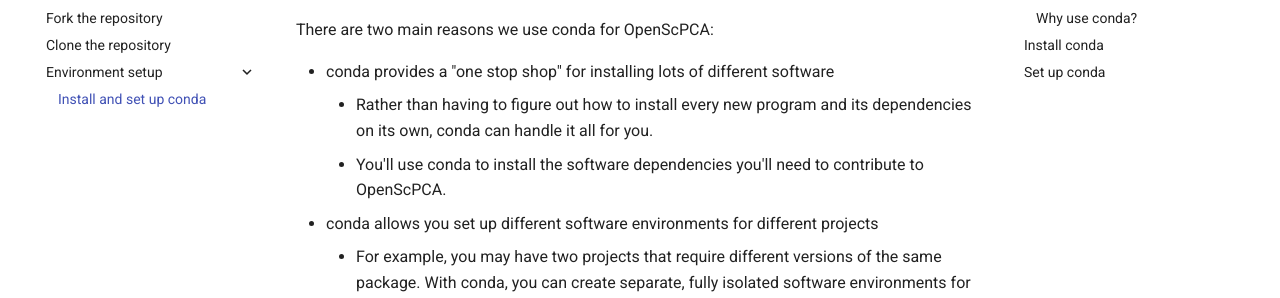
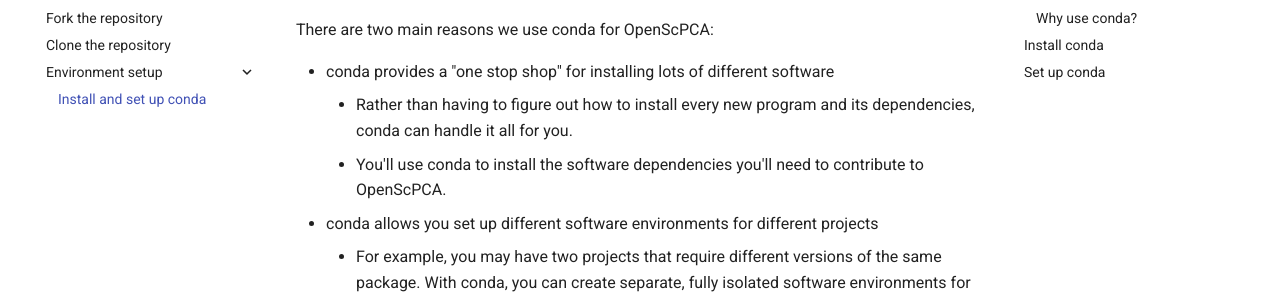
Before and after one commit to AlexsLemonade/OpenScPCA-analysis, an MkDocs documentation site: the page built from docs/technical-setup/environment-setup/setup-conda.md, in a window 1280 px wide and 900 px high, scrolled down 344 px. Shown: the part 165-463 px from the top of the window. Built offline with MkDocs 1.6.1 and Material for MkDocs 9.7.7, drawn with Linux system fonts in a browser that asks for light colours.

Commit message:
Update docs/technical-setup/environment-setup/setup-conda.md
Co-authored-by: Joshua Shapiro <josh.shapiro@ccdatalab.org>

```diff
--- a/docs/technical-setup/environment-setup/setup-conda.md
+++ b/docs/technical-setup/environment-setup/setup-conda.md
@@ -14,7 +14,7 @@
 There are two main reasons we use conda for OpenScPCA:
 
 - conda provides a "one stop shop" for installing lots of different software
-    - Rather than having to figure out how to install every new program and its dependencies on its own, conda can handle it all for you.
+    - Rather than having to figure out how to install every new program and its dependencies, conda can handle it all for you.
     - You'll use conda to install the software dependencies you'll need to contribute to OpenScPCA.
 - conda allows you set up different software environments for different projects
     - For example, you may have two projects that require different versions of the same package.
```
